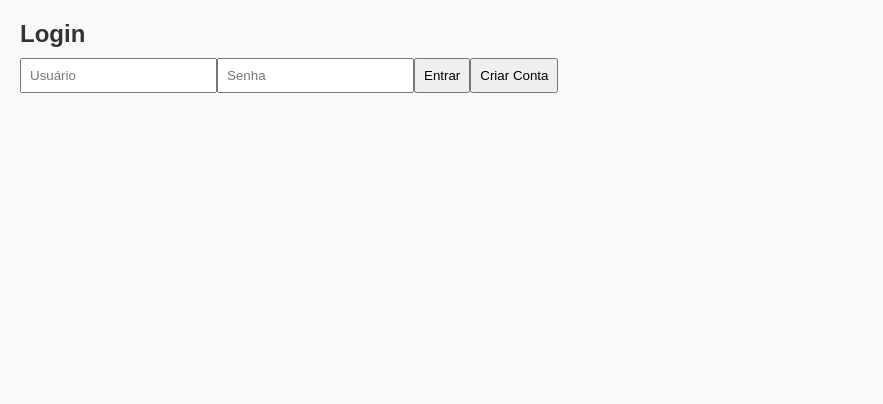
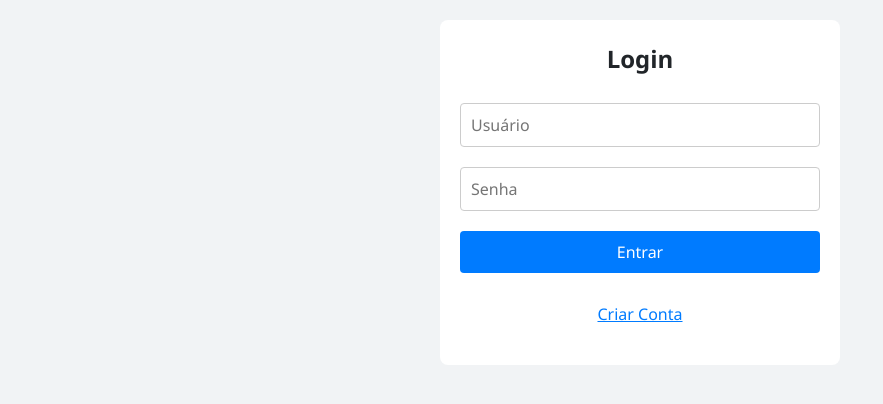
Before and after one commit to thehecktour/ServiceScheduling, a React (Vite) app in the folder frontend/: page /auth in a window 1280 px wide. Shown: the top 404 px of the page, without its empty margins (0-883 px from the left). Built offline with nearby package versions, Linux system fonts and the light colour scheme.

Commit message:
chore: add style more beautiful

```diff
--- a/frontend/src/pages/AdminDashboard.tsx
+++ b/frontend/src/pages/AdminDashboard.tsx
@@ -1,6 +1,12 @@
 import { useEffect } from "react";
 import { useAppDispatch, useAppSelector } from "../hooks";
 import { fetchAppointments } from "../features/appointments/appointmentsSlice";
+import styled from "styled-components";
+
+const Container = styled.div`
+  max-width: 700px;
+  margin: 0 auto;
+`;
 
 export default function AdminDashboard() {
   const dispatch = useAppDispatch();
@@ -11,7 +17,7 @@ export default function AdminDashboard() {
   }, []);
 
   return (
-    <div>
+    <Container>
       <h2>Todos os Agendamentos</h2>
       <ul>
         {appointments.map((a) => (
@@ -20,6 +26,6 @@ export default function AdminDashboard() {
           </li>
         ))}
       </ul>
-    </div>
+    </Container>
   );
 }
--- a/frontend/src/pages/AppointmentForm.tsx
+++ b/frontend/src/pages/AppointmentForm.tsx
@@ -20,7 +20,10 @@ export default function AppointmentForm() {
   return (
     <form onSubmit={handleSubmit}>
       <h2>Agendar Serviço</h2>
-      <select onChange={(e) => setForm({ ...form, service: Number(e.target.value) })}>
+      <select
+        onChange={(e) => setForm({ ...form, service: Number(e.target.value) })}
+        value={form.service}
+      >
         {services.map((s) => (
           <option key={s.id} value={s.id}>
             {s.name}
--- a/frontend/src/pages/Auth.tsx
+++ b/frontend/src/pages/Auth.tsx
@@ -1,6 +1,19 @@
 import { useState } from "react";
-import { useAppDispatch, useAppSelector } from "../hooks";
+import { useAppDispatch } from "../hooks";
 import { login, register } from "../features/auth/authSlice";
+import styled from "styled-components";
+
+const SwitchButton = styled.button`
+  background: transparent;
+  color: #007bff;
+  margin-top: 10px;
+  border: none;
+  text-decoration: underline;
+
+  &:hover {
+    color: #0056b3;
+  }
+`;
 
 export default function Auth() {
   const dispatch = useAppDispatch();
@@ -39,9 +52,9 @@ export default function Auth() {
         />
       )}
       <button type="submit">{isLogin ? "Entrar" : "Cadastrar"}</button>
-      <button type="button" onClick={() => setIsLogin(!isLogin)}>
+      <SwitchButton type="button" onClick={() => setIsLogin(!isLogin)}>
         {isLogin ? "Criar Conta" : "Já tenho conta"}
-      </button>
+      </SwitchButton>
     </form>
   );
 }
--- a/frontend/src/pages/History.tsx
+++ b/frontend/src/pages/History.tsx
@@ -1,6 +1,12 @@
 import { useEffect } from "react";
 import { useAppDispatch, useAppSelector } from "../hooks";
 import { fetchAppointments } from "../features/appointments/appointmentsSlice";
+import styled from "styled-components";
+
+const Container = styled.div`
+  max-width: 600px;
+  margin: 0 auto;
+`;
 
 export default function History() {
   const dispatch = useAppDispatch();
@@ -11,7 +17,7 @@ export default function History() {
   }, []);
 
   return (
-    <div>
+    <Container>
       <h2>Histórico de Agendamentos</h2>
       <ul>
         {appointments.map((a) => (
@@ -20,6 +26,6 @@ export default function History() {
           </li>
         ))}
       </ul>
-    </div>
+    </Container>
   );
 }
--- a/frontend/src/pages/ServiceCatalog.tsx
+++ b/frontend/src/pages/ServiceCatalog.tsx
@@ -1,6 +1,12 @@
 import { useEffect } from "react";
 import { useAppDispatch, useAppSelector } from "../hooks";
 import { fetchServices } from "../features/services/servicesSlice.ts";
+import styled from "styled-components";
+
+const Container = styled.div`
+  max-width: 600px;
+  margin: 0 auto;
+`;
 
 export default function ServiceCatalog() {
   const dispatch = useAppDispatch();
@@ -11,7 +17,7 @@ export default function ServiceCatalog() {
   }, []);
 
   return (
-    <div>
+    <Container>
       <h2>Catálogo de Serviços</h2>
       <ul>
         {services.map((s) => (
@@ -20,6 +26,6 @@ export default function ServiceCatalog() {
           </li>
         ))}
       </ul>
-    </div>
+    </Container>
   );
 }
--- a/frontend/src/styles/GlobalStyle.ts
+++ b/frontend/src/styles/GlobalStyle.ts
@@ -5,17 +5,59 @@ export const GlobalStyle = createGlobalStyle`
     margin: 0;
     padding: 0;
     box-sizing: border-box;
-    font-family: sans-serif;
+    font-family: 'Segoe UI', Tahoma, Geneva, Verdana, sans-serif;
   }
 
   body {
-    background-color: #f8f9fa;
-    color: #333;
+    background-color: #f1f3f5;
+    color: #212529;
     padding: 20px;
+    line-height: 1.6;
   }
 
   input, select, button {
     margin: 10px 0;
-    padding: 8px;
+    padding: 10px;
+    border-radius: 4px;
+    border: 1px solid #ccc;
+    font-size: 1rem;
+    width: 100%;
+  }
+
+  button {
+    background-color: #007bff;
+    color: white;
+    border: none;
+    cursor: pointer;
+  }
+
+  button:hover {
+    background-color: #0056b3;
+  }
+
+  form {
+    max-width: 400px;
+    margin: 0 auto;
+    background: white;
+    padding: 20px;
+    border-radius: 8px;
+  }
+
+  h2 {
+    margin-bottom: 15px;
+    text-align: center;
+  }
+
+  ul {
+    list-style: none;
+    padding: 0;
+  }
+
+  li {
+    background: #fff;
+    margin-bottom: 10px;
+    padding: 12px;
+    border-radius: 6px;
+    box-shadow: 0 0 4px rgba(0,0,0,0.1);
   }
 `;
```
